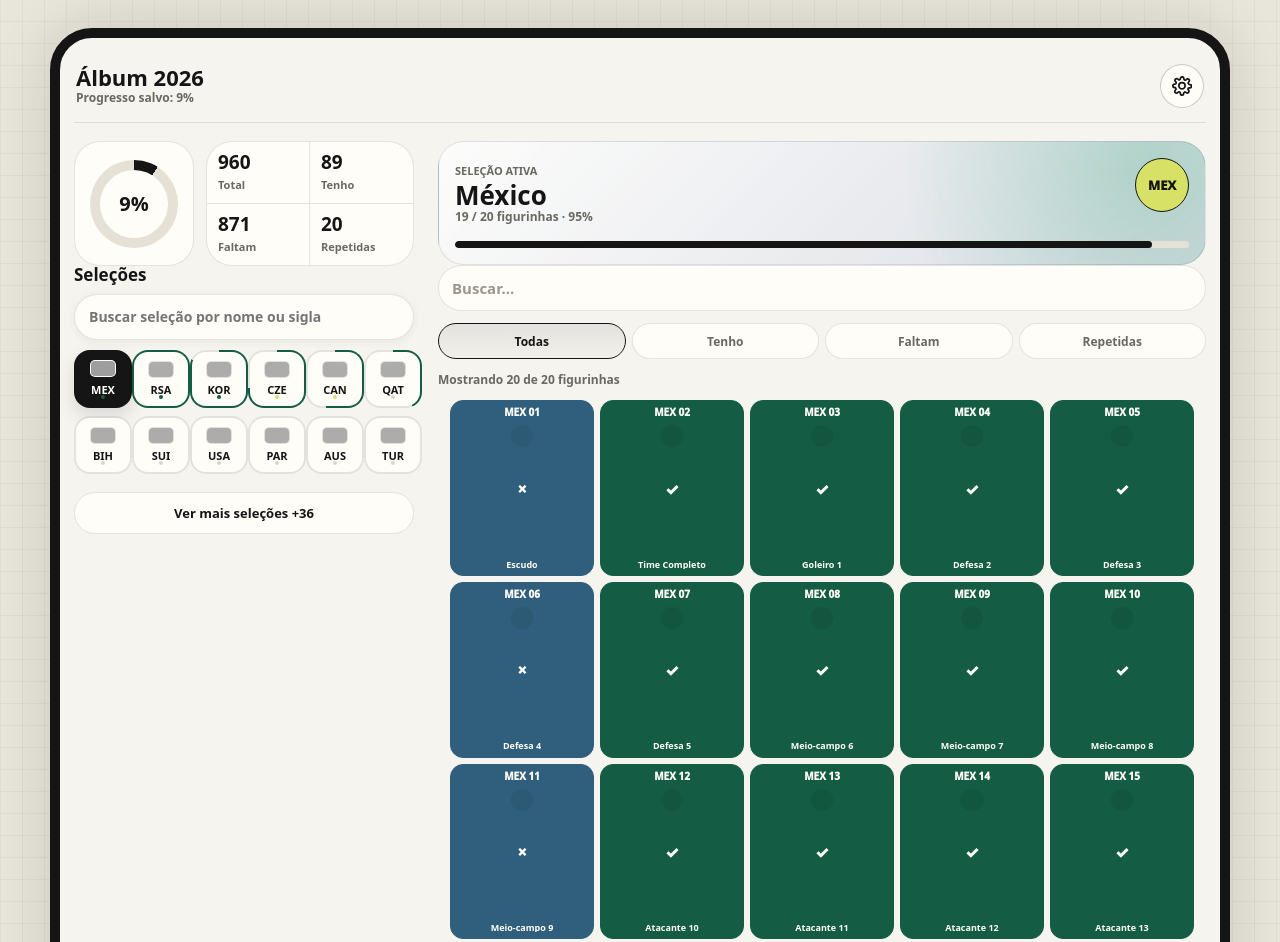
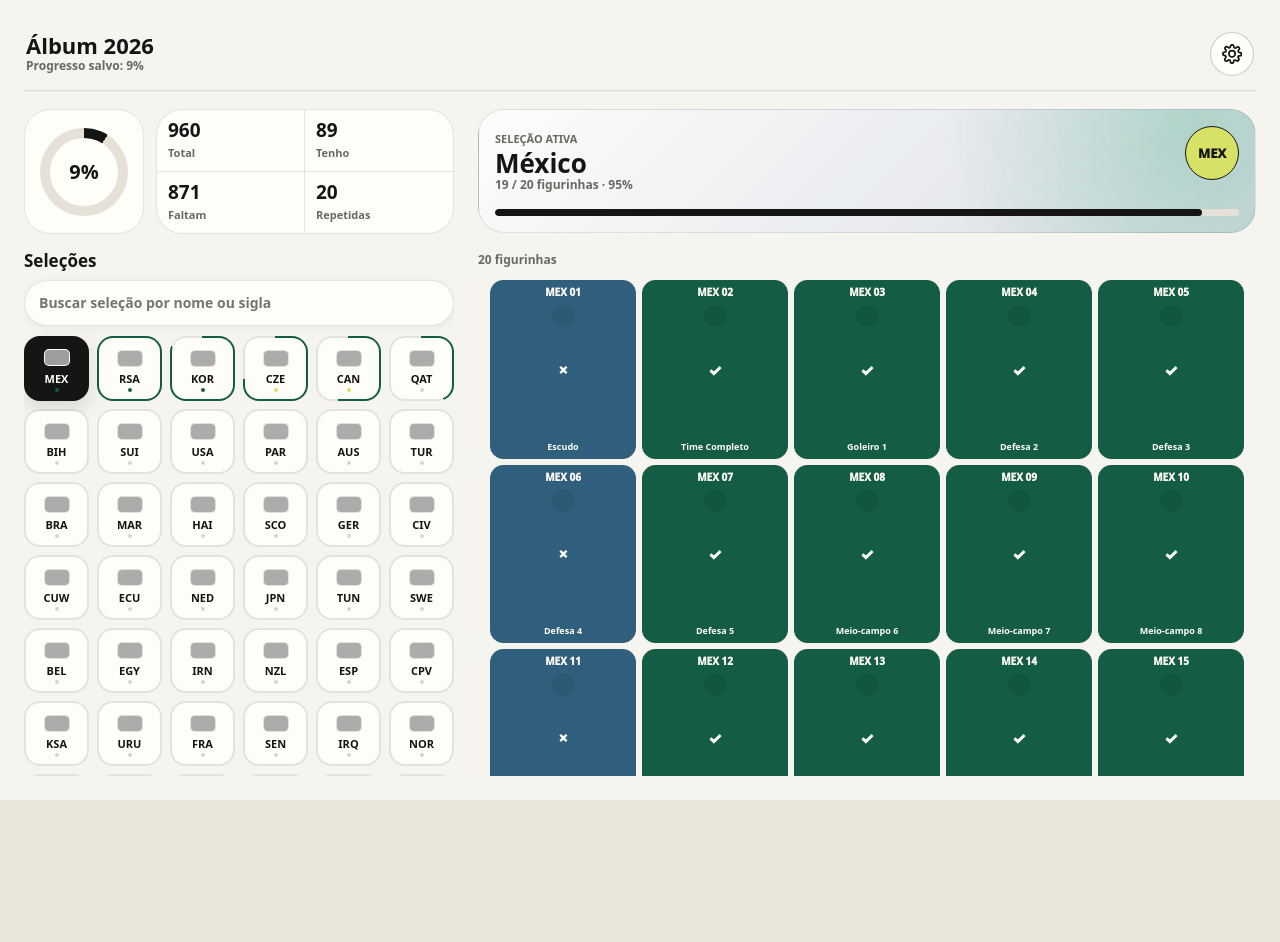
Before and after one commit to Marcos-Brito-Paceka/gerenciamento-figurinhas-copa-do-mundo-2026, a website built with Vite: page index.html in a window 1280 px wide. Shown: the top 942 px of the page. After the commit the page ends 800 px from the top, so only its background shows below. Built offline with nearby package versions, Linux system fonts and the light colour scheme; grey boxes are pictures that could not be loaded.

Commit message:
Improve responsive layout and simplify sticker browsing

```diff
--- a/src/app/createApp.ts
+++ b/src/app/createApp.ts
@@ -37,14 +37,10 @@ export function createApp(): void {
   let lastChangedStickerNumber = "";
 
   state.selectedTeamIndex = savedUI.selectedTeamIndex ?? 0
-  state.activeFilter = savedUI.activeFilter ?? 'all'
-  state.stickerQuery = savedUI.stickerQuery ?? ''
 
   function persistUI(): void {
     saveUIState({
       selectedTeamIndex: state.selectedTeamIndex,
-      activeFilter: state.activeFilter,
-      stickerQuery: state.stickerQuery,
     })
   }
 
@@ -108,13 +104,11 @@ export function createApp(): void {
   renderAppShell(app);
 
   const albumSummary = getElement<HTMLDivElement>("#albumSummary");
-  const stickerSearch = getElement<HTMLInputElement>("#stickerSearch");
   const teamSearch = getElement<HTMLInputElement>("#teamSearch");
   const matrix = getElement<HTMLDivElement>("#teamMatrix");
   const stickerMatrix = getElement<HTMLDivElement>("#stickerMatrix");
   const teamHeader = getElement<HTMLDivElement>("#teamHeader");
   const stickerResults = getElement<HTMLParagraphElement>("#stickerResults");
-  const stickerFilters = getElement<HTMLDivElement>("#stickerFilters");
   const settingsButton = getElement<HTMLButtonElement>("#settingsButton");
   const settingsModal = getElement<HTMLDivElement>("#settingsModal");
   const closeSettings = getElement<HTMLButtonElement>("#closeSettings");
@@ -122,18 +116,6 @@ export function createApp(): void {
   const exportJson = getElement<HTMLButtonElement>("#exportJson");
   const importJson = getElement<HTMLButtonElement>("#importJson");
   const importJsonFile = getElement<HTMLInputElement>("#importJsonFile");
-
-  function updateFilterUI(): void {
-    const buttons = document.querySelectorAll<HTMLButtonElement>(
-      "#stickerFilters button",
-    );
-
-    buttons.forEach((button) => {
-      const filter = button.getAttribute("data-filter");
-
-      button.classList.toggle("active", filter === state.activeFilter);
-    });
-  }
 
   function updateAlbumSummary(): void {
     renderAlbumSummary(albumSummary, state.albumTeams);
@@ -157,29 +139,13 @@ export function createApp(): void {
     renderTeamHeader(teamHeader, selectedTeam);
     renderTeams(matrix, visibleTeams, {
       selectedTeamId: selectedTeam.id,
-      showAllTeams: state.showAllTeams || state.teamQuery.trim().length > 0,
     });
 
-    const normalizedQuery = state.stickerQuery.trim().toLowerCase();
-
-    const stickers = selectedTeam.stickers.filter((sticker) => {
-      const matchesFilter =
-        state.activeFilter === "all" || sticker.status === state.activeFilter;
-
-      const matchesSearch =
-        !normalizedQuery ||
-        `${sticker.number} ${sticker.name} ${sticker.type}`
-          .toLowerCase()
-          .includes(normalizedQuery);
-
-      return matchesFilter && matchesSearch;
-    });
-
-    stickerResults.textContent = `Mostrando ${stickers.length} de ${selectedTeam.stickers.length} figurinhas`;
+    stickerResults.textContent = `${selectedTeam.stickers.length} figurinhas`;
 
     renderStickers(stickerMatrix, {
       ...selectedTeam,
-      stickers,
+      stickers: selectedTeam.stickers,
     }, lastChangedStickerNumber);
   lastChangedStickerNumber = "";
   }
@@ -207,8 +173,6 @@ export function createApp(): void {
     updateSelectedTeam(state.selectedTeamIndex);
     updateProgress();
     updateAlbumSummary();
-    updateFilterUI();
-    stickerSearch.value = state.stickerQuery;
   }
 
   function getVisibleTeams() {
@@ -228,9 +192,7 @@ export function createApp(): void {
   function renderCurrentState(): void {
     updateSelectedTeam(state.selectedTeamIndex);
     updateAlbumSummary();
-    updateFilterUI();
     updateProgress();
-    stickerSearch.value = state.stickerQuery;
   }
 
   function buildBackupJson(): string {
@@ -241,8 +203,6 @@ export function createApp(): void {
         preferences,
         ui: {
           selectedTeamIndex: state.selectedTeamIndex,
-          activeFilter: state.activeFilter,
-          stickerQuery: state.stickerQuery,
         },
         progress: state.albumTeams.map((team) => ({
           id: team.id,
@@ -327,8 +287,6 @@ export function createApp(): void {
         if (payload.ui) {
           const ui = payload.ui as Partial<{
             selectedTeamIndex: number;
-            activeFilter: typeof state.activeFilter;
-            stickerQuery: string;
           }>;
 
           if (
@@ -339,18 +297,6 @@ export function createApp(): void {
             state.selectedTeamIndex = ui.selectedTeamIndex;
           }
 
-          if (
-            ui.activeFilter === "all" ||
-            ui.activeFilter === "have" ||
-            ui.activeFilter === "missing" ||
-            ui.activeFilter === "duplicate"
-          ) {
-            state.activeFilter = ui.activeFilter;
-          }
-
-          if (typeof ui.stickerQuery === "string") {
-            state.stickerQuery = ui.stickerQuery;
-          }
         }
 
         saveProgress(state.albumTeams);
@@ -376,9 +322,7 @@ export function createApp(): void {
   applyPreferences();
   updateSelectedTeam(state.selectedTeamIndex);
   updateAlbumSummary();
-  updateFilterUI();
   updateProgress();
-  stickerSearch.value = state.stickerQuery;
 
   settingsButton.addEventListener("click", openSettings);
   closeSettings.addEventListener("click", closeSettingsModal);
@@ -441,8 +385,6 @@ export function createApp(): void {
   bindAppEvents({
     matrix,
     stickerMatrix,
-    stickerFilters,
-    stickerSearch,
     albumTeams: state.albumTeams,
     toggleStickerStatus,
 
@@ -450,23 +392,6 @@ export function createApp(): void {
     setSelectedTeamIndex: (index) => {
       state.selectedTeamIndex = index;
       persistUI()
-    },
-
-    getActiveFilter: () => state.activeFilter,
-    setActiveFilter: (filter) => {
-      state.activeFilter = filter;
-      updateFilterUI();
-      persistUI();
-    },
-
-    setStickerQuery: (query) => {
-      state.stickerQuery = query;
-      persistUI();
-    },
-
-    toggleShowAllTeams: () => {
-      state.showAllTeams = !state.showAllTeams;
-      updateSelectedTeam(state.selectedTeamIndex);
     },
 
     teamSearch,
--- a/src/render/renderAppShell.ts
+++ b/src/render/renderAppShell.ts
@@ -35,18 +35,6 @@ export function renderAppShell(container: HTMLElement): void {
     </section>
 
     <section class="section">
-      <input
-        id="stickerSearch"
-        type="search"
-        placeholder="Buscar..."
-      />
-      <div id="stickerFilters">
-        <button data-filter="all">Todas</button>
-        <button data-filter="have">Tenho</button>
-        <button data-filter="missing">Faltam</button>
-        <button data-filter="duplicate">Repetidas</button>
-      </div>
-
       <p id="stickerResults"></p>
 
       <div id="stickerMatrix" class="sticker-matrix"></div>
--- a/src/render/renderTeams.ts
+++ b/src/render/renderTeams.ts
@@ -5,7 +5,6 @@ import { getProgressPercent } from "../utils/albumStats";
 
 type RenderTeamsOptions = {
   selectedTeamId: string;
-  showAllTeams: boolean;
   visibleLimit?: number;
 };
 
@@ -23,11 +22,10 @@ export function renderTeams(
     ),
   );
   const visibleLimit = options.visibleLimit ?? 12;
-  const visibleTeams = options.showAllTeams
-    ? teams
-    : teams.slice(0, visibleLimit);
-
-  const hiddenCount = Math.max(teams.length - visibleLimit, 0);
+  const teamPages = Array.from(
+    { length: Math.ceil(teams.length / visibleLimit) },
+    (_, index) => teams.slice(index * visibleLimit, (index + 1) * visibleLimit),
+  );
 
   function progressDotColor(value: number): string {
     if (value >= 80) return "var(--have)";
@@ -35,9 +33,7 @@ export function renderTeams(
     return "var(--missing)";
   }
 
-  container.innerHTML = `
-    ${visibleTeams
-      .map((team) => {
+  function renderTeamCell(team: Team): string {
     const flag =
       flagStyles[team.code] ??
       "linear-gradient(135deg, #e9e4d8, #fffdf8)";
@@ -63,17 +59,21 @@ export function renderTeams(
         <span>${team.code}</span>
       </button>
     `;
-      })
-      .join("")}
+  }
 
+  container.innerHTML = `
     ${
-      hiddenCount > 0
-        ? `
-          <button class="team-toggle" type="button" data-team-toggle>
-            ${options.showAllTeams ? "Ver menos" : `Ver mais seleções +${hiddenCount}`}
-          </button>
-        `
-        : ""
+      teamPages.length
+        ? teamPages
+            .map(
+              (page, index) => `
+                <div class="team-page" aria-label="Página ${index + 1} de ${teamPages.length}">
+                  ${page.map(renderTeamCell).join("")}
+                </div>
+              `,
+            )
+            .join("")
+        : `<p class="team-empty">Nenhuma seleção encontrada.</p>`
     }
   `;
 
--- a/src/services/uiStorage.ts
+++ b/src/services/uiStorage.ts
@@ -1,7 +1,5 @@
 type UIState = {
   selectedTeamIndex: number
-  activeFilter: 'all' | 'have' | 'missing' | 'duplicate'
-  stickerQuery: string
 }
 
 const UI_KEY = 'album2026-ui'
--- a/src/state/appState.ts
+++ b/src/state/appState.ts
@@ -13,9 +13,6 @@ export const defaultPreferences: AppPreferences = {
 export type AppState = {
   albumTeams: Team[]
   selectedTeamIndex: number
-  activeFilter: 'all' | 'have' | 'missing' | 'duplicate'
-  stickerQuery: string
-  showAllTeams: boolean
   teamQuery: string
 }
 
@@ -23,9 +20,6 @@ export function createAppState(teams: Team[]): AppState {
   return {
     albumTeams: teams,
     selectedTeamIndex: 0,
-    activeFilter: 'all',
-    stickerQuery: '',
-    showAllTeams: false,
     teamQuery: '',
   }
 }
--- a/src/styles/components.css
+++ b/src/styles/components.css
@@ -121,8 +121,51 @@
 
 .team-matrix {
   display: grid;
+  grid-auto-flow: column;
+  grid-auto-columns: 100%;
+  gap: 12px;
+  overflow-x: auto;
+  overscroll-behavior-x: contain;
+  scroll-snap-type: x mandatory;
+  scrollbar-width: thin;
+  scrollbar-color: var(--line-strong) transparent;
+  padding-bottom: 8px;
+}
+
+.team-matrix::-webkit-scrollbar {
+  height: 6px;
+}
+
+.team-matrix::-webkit-scrollbar-track {
+  background: transparent;
+}
+
+.team-matrix::-webkit-scrollbar-thumb {
+  border-radius: var(--radius-pill);
+  background: var(--line-strong);
+}
+
+.team-page {
+  min-width: 0;
+  display: grid;
   grid-template-columns: repeat(4, minmax(0, 1fr));
+  grid-template-rows: repeat(3, minmax(58px, 1fr));
   gap: 8px;
+  scroll-snap-align: start;
+}
+
+.team-empty {
+  grid-column: 1;
+  min-height: 88px;
+  padding: 18px;
+  border: 1px dashed var(--line-strong);
+  border-radius: var(--radius-lg);
+  display: grid;
+  place-items: center;
+  background: rgba(255, 253, 248, 0.62);
+  color: var(--muted);
+  font-size: 13px;
+  font-weight: 800;
 }
 
 .team-cell {
@@ -249,53 +292,6 @@
   border-radius: inherit;
   background: var(--ink);
   transition: width 360ms cubic-bezier(.2, .8, .2, 1);
-}
-
-#stickerSearch {
-  width: 100%;
-  min-height: 46px;
-  padding: 0 13px;
-  border: 1px solid var(--line);
-  border-radius: var(--radius-pill);
-  background: var(--surface);
-  color: var(--ink);
-  font-size: 15px;
-  font-weight: 700;
-}
-
-#stickerSearch::placeholder {
-  color: var(--quiet);
-}
-
-#stickerFilters {
-  display: grid;
-  grid-template-columns: repeat(4, minmax(0, 1fr));
-  gap: 6px;
-  margin: 12px 0;
-}
-
-#stickerFilters button {
-  min-height: 36px;
-  border: 1px solid var(--line);
-  border-radius: var(--radius-pill);
-  background: var(--surface);
-  color: var(--muted);
-  font-size: 12px;
-  font-weight: 860;
-  transition:
-    background 140ms ease,
-    border-color 140ms ease,
-    color 140ms ease;
-}
-
-#stickerFilters button.active {
-  border-color: var(--ink);
-  background: linear-gradient(
-    180deg,
-    rgba(21, 21, 21, 0.08),
-    rgba(21, 21, 21, 0.02)
-  );
-  color: var(--ink);
 }
 
 .sticker-matrix {
@@ -431,23 +427,6 @@
   aspect-ratio: 3 / 2;
   background-size: cover;
   border: 1px solid rgba(0,0,0,0.1); /* Para bandeiras brancas não sumirem */
-}
-
-.team-toggle {
-  grid-column: 1 / -1;
-  width: 100%;
-  min-height: 42px;
-  margin-top: 10px;
-  border: 1px solid var(--line);
-  border-radius: var(--radius-pill);
-  background: var(--surface);
-  color: var(--ink);
-  font-size: 13px;
-  font-weight: 900;
-}
-
-.team-toggle:active {
-  transform: scale(0.98);
 }
 
 #teamSearch {
--- a/src/styles/responsive.css
+++ b/src/styles/responsive.css
@@ -9,23 +9,39 @@
     border-radius: 42px;
   }
 
-    .team-matrix {
-        grid-template-columns: repeat(6, minmax(0, 1fr));
-    }
-
   .sticker-matrix {
     grid-template-columns: repeat(5, minmax(0, 1fr));
   }
 }
 
 @media (min-width: 1024px) {
+  html,
+  body,
+  #app {
+    width: 100vw;
+    height: 100vh;
+    min-height: 100vh;
+    overflow: hidden;
+  }
+
+  body {
+    padding: 0;
+  }
+
   .app {
-        width: min(100% - 48px, 1180px);
+    width: min(100vw, 1560px);
+    height: 100vh;
+    min-height: 0;
+    margin: 0 auto;
+    padding: 24px;
+    border: 0;
+    border-radius: 0;
     display: grid;
-        grid-template-columns: 340px minmax(0, 1fr);
+    grid-template-columns: minmax(360px, 430px) minmax(0, 1fr);
+    grid-template-rows: auto minmax(0, 1fr);
     column-gap: 24px;
     row-gap: 18px;
-        align-items: start;
+    overflow: hidden;
   }
 
   .header {
@@ -33,17 +49,22 @@
     border-bottom: 1px solid var(--line);
   }
 
-    #albumSummary {
-        grid-column: 1;
+  .sidebar,
+  .content {
+    min-height: 0;
+    overflow: auto;
   }
 
-    .section:nth-of-type(1) {
-        grid-column: 1;
+  .sidebar {
+    display: grid;
+    align-content: start;
+    gap: 18px;
   }
 
-    .section:nth-of-type(2),
-    .section:nth-of-type(3) {
-        grid-column: 2;
+  .content {
+    display: grid;
+    grid-template-rows: auto minmax(0, 1fr);
+    gap: 18px;
   }
 
   .section {
@@ -51,10 +72,41 @@
   }
 
   .team-matrix {
+    display: grid;
+    grid-auto-flow: row;
+    grid-auto-columns: initial;
     grid-template-columns: repeat(6, minmax(0, 1fr));
+    gap: 8px;
+    overflow: visible;
+    padding-bottom: 0;
+    scroll-snap-type: none;
+  }
+
+  .team-page {
+    display: contents;
+    scroll-snap-align: none;
+  }
+
+  .team-cell {
+    min-height: 54px;
   }
 
   .sticker-matrix {
     grid-template-columns: repeat(5, minmax(0, 1fr));
+    align-content: start;
   }
 }
+
+@media (min-width: 1440px) {
+  .app {
+    grid-template-columns: minmax(430px, 520px) minmax(0, 1fr);
+  }
+
+  .team-matrix {
+    grid-template-columns: repeat(8, minmax(0, 1fr));
+  }
+
+  .sticker-matrix {
+    grid-template-columns: repeat(8, minmax(0, 1fr));
+  }
+}
```
Also changed, not shown: src/events/bindAppEvents.ts (+0 -41 lines), src/types/album.ts (+0 -11 lines). Lines whose indentation alone changed are shown as unchanged.
